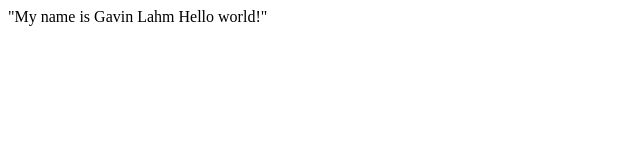
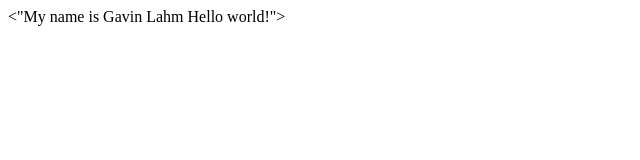
Before and after one commit to GavinLahm/GavinLahm.github.io, a plain HTML site: page Index.html in a window 1280 px wide. Shown: the full height of the page, 0-640 px from the left. Drawn offline with Linux system fonts and the light colour scheme.

Commit message:
Update Index.html

```diff
--- a/Index.html
+++ b/Index.html
@@ -9,6 +9,6 @@
 <script src=""></script>
 <!--- Code above this line will not be displayed on the browser -->
 <body>
-"My name is Gavin Lahm Hello world!" </p>
+<"My name is Gavin Lahm Hello world!"></p>
 </body>
 </html>
```
